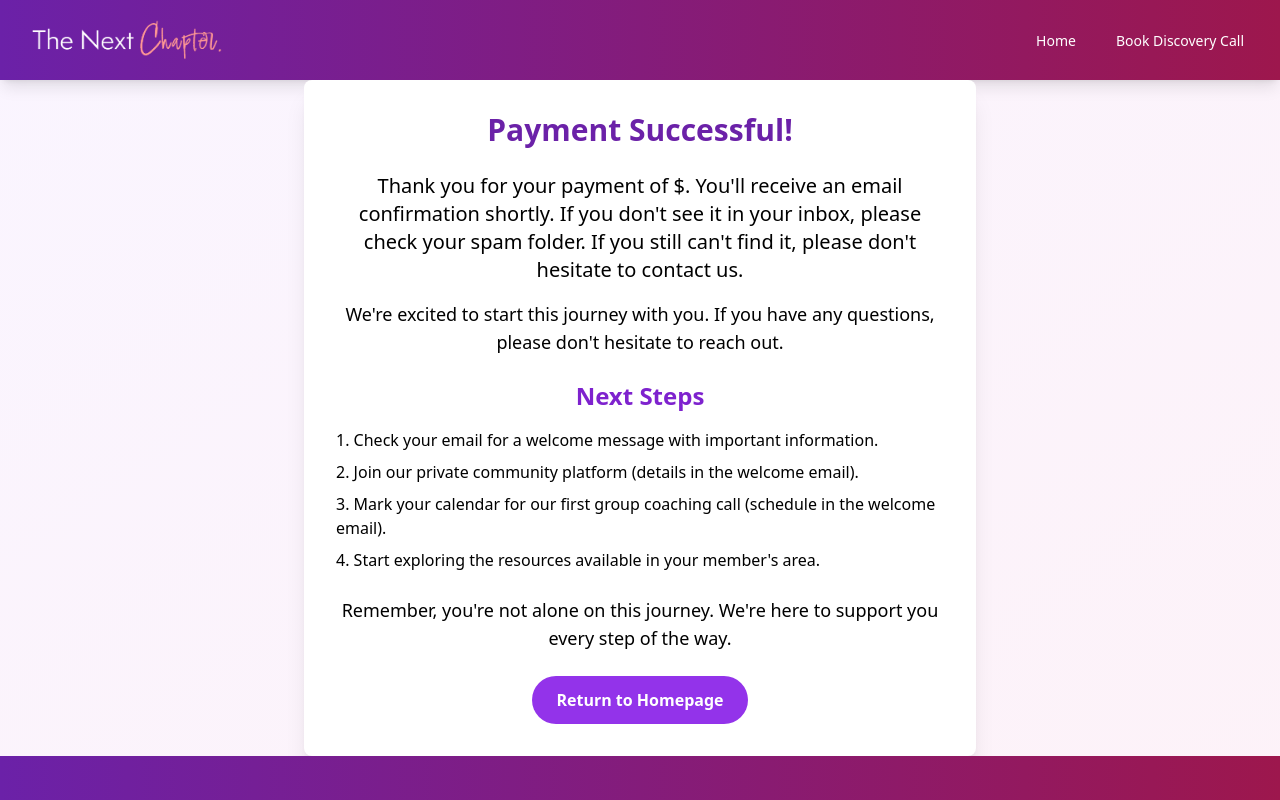
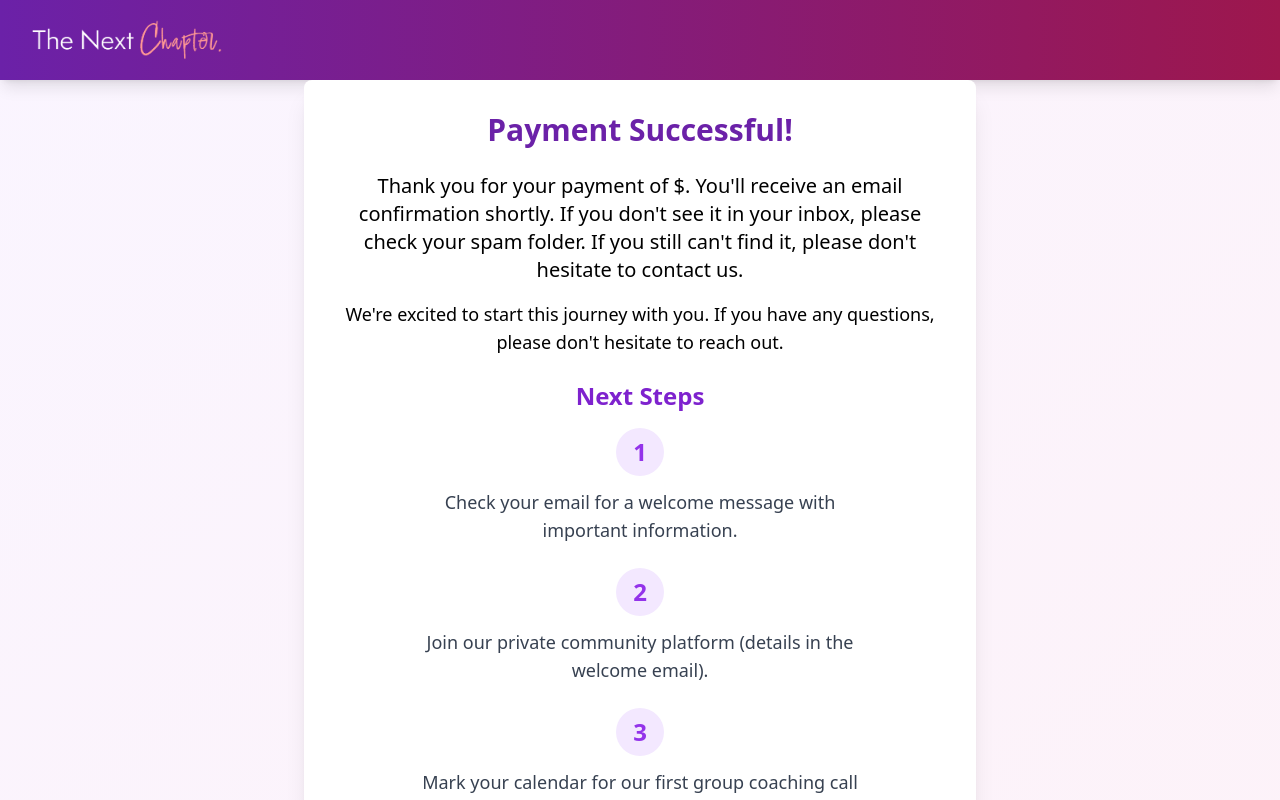
Before and after one commit to escoaching/TheNextChapter-website, a Next.js app: page /payment-success in a window 1280 px wide. Shown: the top 800 px of the page. Built offline with nearby package versions, Linux system fonts and the light colour scheme.

Commit message:
updated payment info

```diff
--- a/app/pay/page.tsx
+++ b/app/pay/page.tsx
@@ -234,7 +234,7 @@ const TransformationsGrid = () => (
 )
 
 export default function PayPage() {
-  const amount = 2
+  const amount = 5000
 
   return (
     <div className="min-h-screen bg-gradient-to-br from-purple-50 to-pink-50 flex flex-col">
--- a/app/payment-success/page.tsx
+++ b/app/payment-success/page.tsx
@@ -2,7 +2,7 @@
 
 import React, { Suspense } from "react";
 import Image from "next/image";
-import Link from "next/link";
+//import Link from "next/link";
 import { useSearchParams } from "next/navigation";
 
 const Navbar = () => (
@@ -12,14 +12,14 @@ const Navbar = () => (
         <div className="flex-shrink-0 flex items-center">
           <Image src="/TNCLogo.webp" alt="TNC Logo" width={200} height={80} className="transform hover:scale-105 transition-all" />
         </div>
-        <div className="hidden sm:ml-6 sm:flex sm:space-x-8 items-center">
+        {/* <div className="hidden sm:ml-6 sm:flex sm:space-x-8 items-center">
           <Link href="/" className="text-white inline-flex items-center px-1 pt-1 border-b-2 border-transparent hover:border-pink-300 text-sm font-medium transition-all">
             Home
           </Link>
           <Link href="/book" className="text-white inline-flex items-center px-1 pt-1 border-b-2 border-transparent hover:border-pink-300 text-sm font-medium transition-all">
             Book Discovery Call
           </Link>
-        </div>
+        </div> */}
       </div>
     </div>
   </nav>
@@ -32,12 +32,12 @@ const Footer = () => (
         <div className="w-full md:w-1/2 mb-6 md:mb-0">
           <p className="text-lg">Copyright 2024 Recover With Colleen</p>
         </div>
-        <div className="w-full md:w-1/2">
+        {/* <div className="w-full md:w-1/2">
           <ul className="flex flex-wrap justify-end">
             <li className="mr-6 mb-2"><Link href="/" className="hover:text-pink-300 transition-all">Home</Link></li>
             <li className="mb-2"><Link href="/book" className="hover:text-pink-300 transition-all">Book Discovery Call</Link></li>
           </ul>
-        </div>
+        </div> */}
       </div>
     </div>
   </footer>
@@ -57,19 +57,33 @@ const PaymentSuccessContent = () => {
         We&apos;re excited to start this journey with you. If you have any questions, please don&apos;t hesitate to reach out.
       </p>
       <h2 className="text-2xl font-semibold mb-4 text-center text-purple-700">Next Steps</h2>
-      <ol className="list-decimal list-inside space-y-2 mb-6">
-        <li>Check your email for a welcome message with important information.</li>
-        <li>Join our private community platform (details in the welcome email).</li>
-        <li>Mark your calendar for our first group coaching call (schedule in the welcome email).</li>
-        <li>Start exploring the resources available in your member&apos;s area.</li>
+      <ol className="list-none space-y-6 mb-8 flex flex-col items-center">
+        <li className="text-center flex flex-col items-center">
+          <div className="bg-purple-100 rounded-full w-12 h-12 flex items-center justify-center mb-3">
+            <span className="text-2xl font-bold text-purple-600">1</span>
+          </div>
+          <p className="text-lg text-gray-700 max-w-md">Check your email for a welcome message with important information.</p>
+        </li>
+        <li className="text-center flex flex-col items-center">
+          <div className="bg-purple-100 rounded-full w-12 h-12 flex items-center justify-center mb-3">
+            <span className="text-2xl font-bold text-purple-600">2</span>
+          </div>
+          <p className="text-lg text-gray-700 max-w-md">Join our private community platform (details in the welcome email).</p>
+        </li>
+        <li className="text-center flex flex-col items-center">
+          <div className="bg-purple-100 rounded-full w-12 h-12 flex items-center justify-center mb-3">
+            <span className="text-2xl font-bold text-purple-600">3</span>
+          </div>
+          <p className="text-lg text-gray-700 max-w-md">Mark your calendar for our first group coaching call (details in the welcome email).</p>
+        </li>
       </ol>
       <p className="text-lg mb-6 text-center">
         Remember, you&apos;re not alone on this journey. We&apos;re here to support you every step of the way.
       </p>
       <div className="text-center">
-        <Link href="/" className="inline-block bg-purple-600 text-white px-6 py-3 rounded-full font-semibold hover:bg-purple-700 transition-colors">
+        {/* <Link href="/" className="inline-block bg-purple-600 text-white px-6 py-3 rounded-full font-semibold hover:bg-purple-700 transition-colors">
           Return to Homepage
-        </Link>
+        </Link> */}
       </div>
     </div>
   )
```
